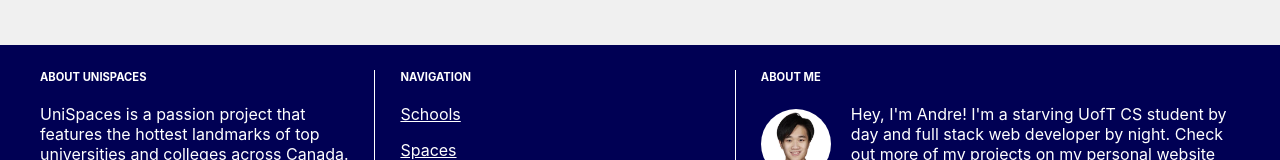
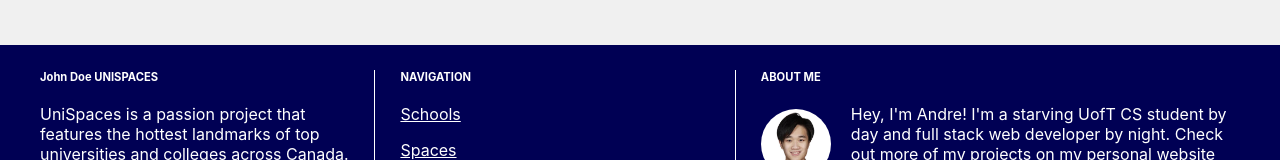
Before and after one commit to andre-fong/UniSpaces, a Next.js app: page / in a window 1280 px wide. Shown: the part 413-573 px from the top of the page. Built offline with nearby package versions, Linux system fonts and the light colour scheme.

Commit message:
Test for Vercel deployment

```diff
--- a/components/Footer.js
+++ b/components/Footer.js
@@ -1,14 +1,23 @@
-import React from "react";
+import React, { useEffect, useState } from "react";
 import RoundedButton from "./RoundedButton";
 import Link from "next/link";
 import Image from "next/image";
 import styles from "../styles/Footer.module.scss";
+import { setRevalidateHeaders } from "next/dist/server/send-payload";
 
 export default function Footer() {
+  const [data, setData] = useState("");
+
+  useEffect(() => {
+    fetch("/api/hello")
+      .then((res) => res.json())
+      .then((data) => setData(data.name));
+  });
+
   return (
     <footer className={styles.Footer}>
       <div className={styles.unispaces}>
-        <h3 className={styles.header}>ABOUT UNISPACES</h3>
+        <h3 className={styles.header}>{data} UNISPACES</h3>
         <div className={styles.desc}>
           <p>
             UniSpaces is a passion project that features the hottest landmarks
```
